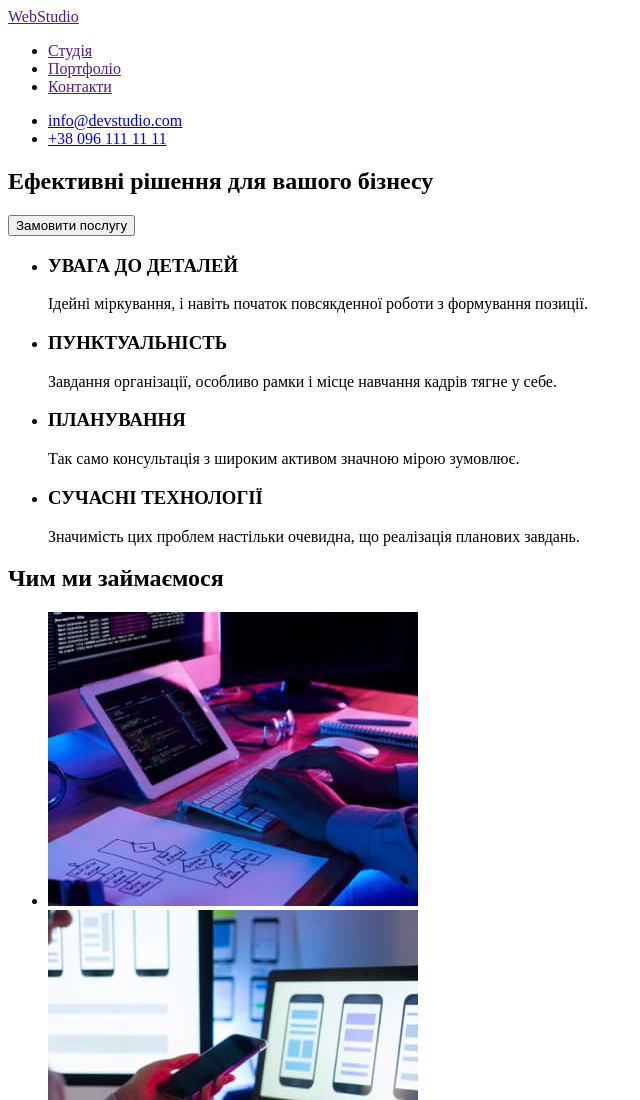
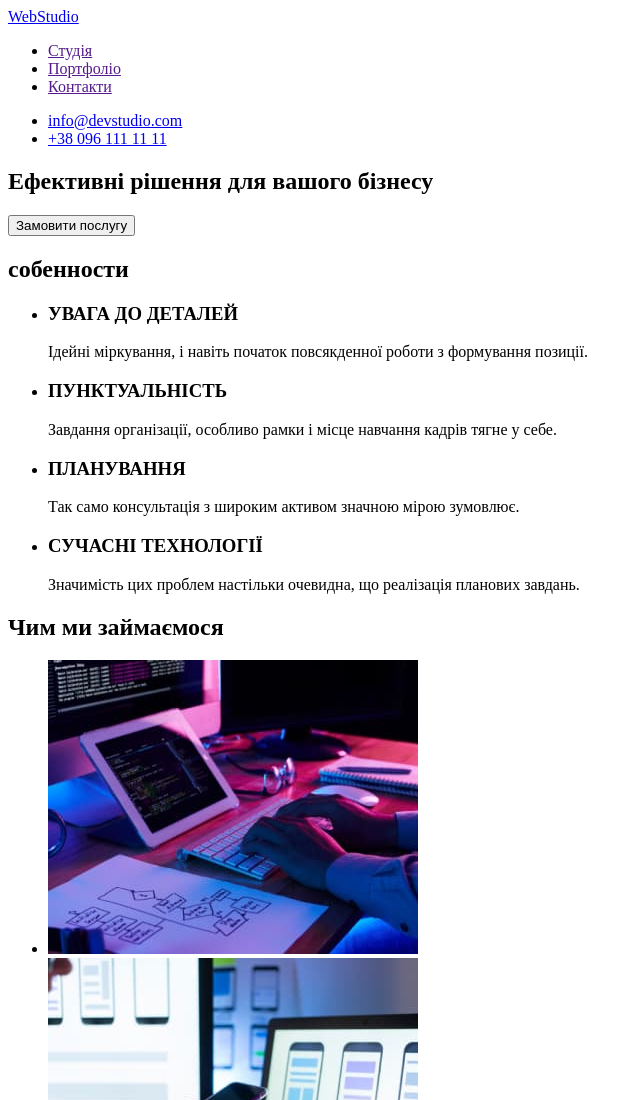
Before and after one commit to KutsVlad8/goit-markup-hw-01, a plain HTML site: page index.html in a window 1280 px wide. Shown: the top 1100 px of the page, without its empty margins (0-640 px from the left). Drawn offline with Linux system fonts and the light colour scheme.

Commit message:
доработал index.html
добавил заголовок и перенес ссылку в навигацию

```diff
--- a/index.html
+++ b/index.html
@@ -9,8 +9,8 @@
   <body>
     <!--хедер сайта-->
     <header>
-      <a href="">WebStudio</a>
       <nav>
+        <a href="/">WebStudio</a>
         <ul>
           <li><a href="">Студія</a></li>
           <li><a href="">Портфоліо</a></li>
@@ -31,6 +31,7 @@
       </section>
       <!--особенности!-->
       <section>
+        <h2>собенности</h2>
         <ul>
           <li>
             <h3>УВАГА ДО ДЕТАЛЕЙ</h3>
```
